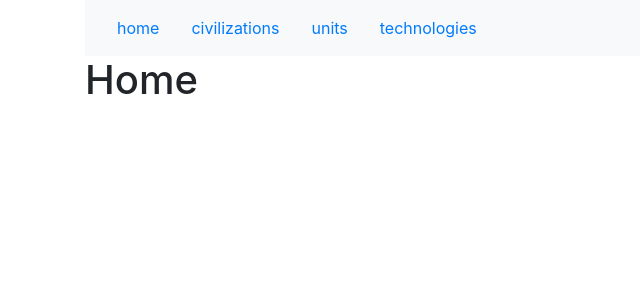
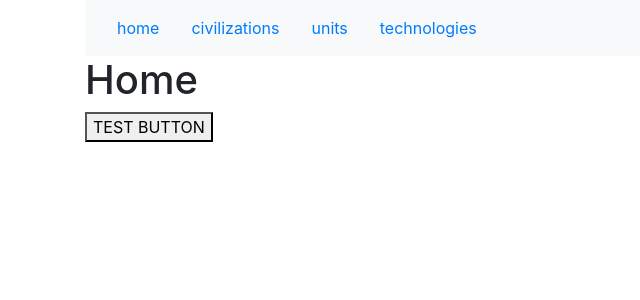
Before and after one commit to msupb/ageofempires2info, a React (Create React App) app: page /home in a window 1280 px wide. Shown: the top 300 px of the page, without its empty margins (0-640 px from the left). Built offline with nearby package versions, Linux system fonts and the light colour scheme; no server answers.

Commit message:
Added custom button component

```diff
--- a/package.json
+++ b/package.json
@@ -12,6 +12,7 @@
     "@types/react": "^16.9.55",
     "@types/react-dom": "^16.9.9",
     "axios": "^0.21.0",
+    "node-sass": "^5.0.0",
     "react": "^17.0.1",
     "react-dom": "^17.0.1",
     "react-router-dom": "^5.2.0",
--- a/src/app/App.tsx
+++ b/src/app/App.tsx
@@ -9,6 +9,7 @@ import {
   Switch,
   Route,
 } from "react-router-dom";
+import CusButton from './components/elements/button/cusButton';
 
 class App extends Component {
 
@@ -21,6 +22,10 @@ class App extends Component {
     }
   }
 
+  public testClick(): void {
+    console.log("Test click");
+  }
+
   render() {
     return (
       <Fragment>
@@ -29,7 +34,7 @@ class App extends Component {
             <NavBar navClass="navbar navbar-expand-lg navbar-light bg-light" linkClass="nav-item nav-link" paths={['home', 'civilizations', 'units', 'technologies']}></NavBar>
           </div>
           <Switch>
-              <Route path="/home" render={() => (<div className="container"><h1>Home</h1></div>)}>
+              <Route path="/home" render={() => (<div className="container"><h1>Home</h1><CusButton btnType={'button'} btnText={'TEST BUTTON'} onClickMethod={this.testClick}></CusButton></div>)}>
               </Route>
               <Route path="/civilizations" render={() => (<div className="container"><h1>Civilizations</h1></div>)}>
               </Route>
--- /dev/null
+++ b/src/app/components/elements/button/cusButton.tsx
@@ -0,0 +1,15 @@
+import React from 'react';
+
+interface IButtonProps {
+    onClickMethod: (arg?: any) => void;
+    btnType: any;
+    btnText: string;
+}
+
+const CusButton: React.FC<IButtonProps> = (props) => {
+    return (
+        <button type={props.btnType} onClick={() => props.onClickMethod()}>{props.btnText}</button>
+    )
+}
+
+export default CusButton;
```
Also changed, not shown: 1 other file (tests, documents, lock files or other folders).
